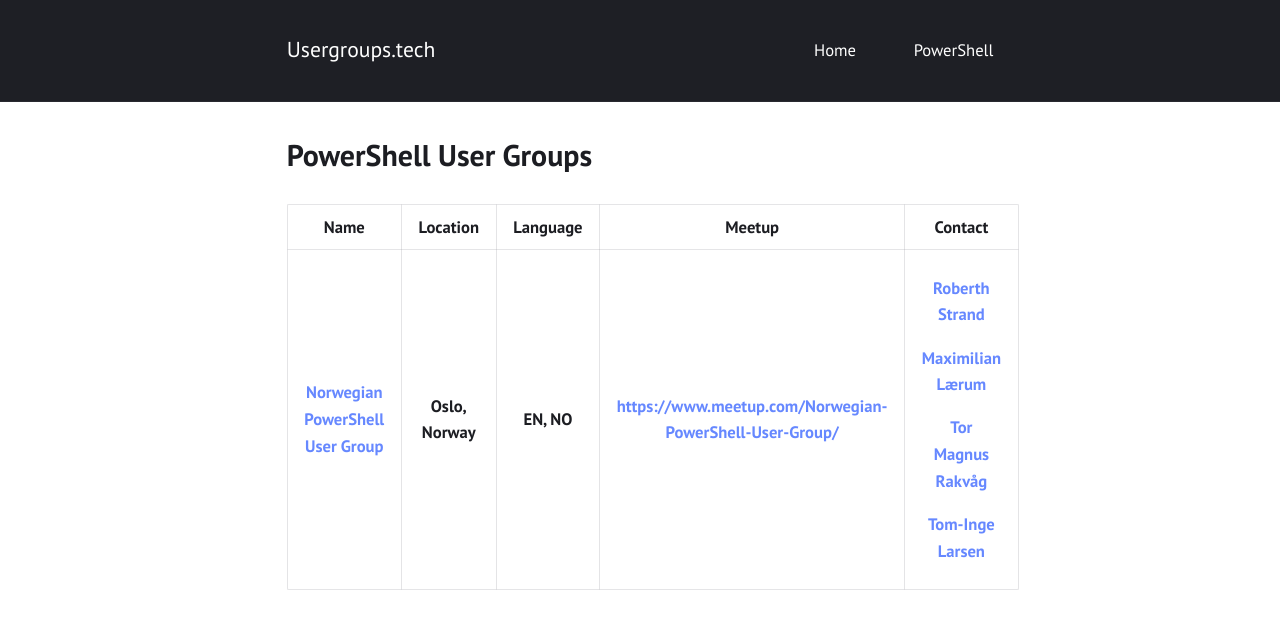
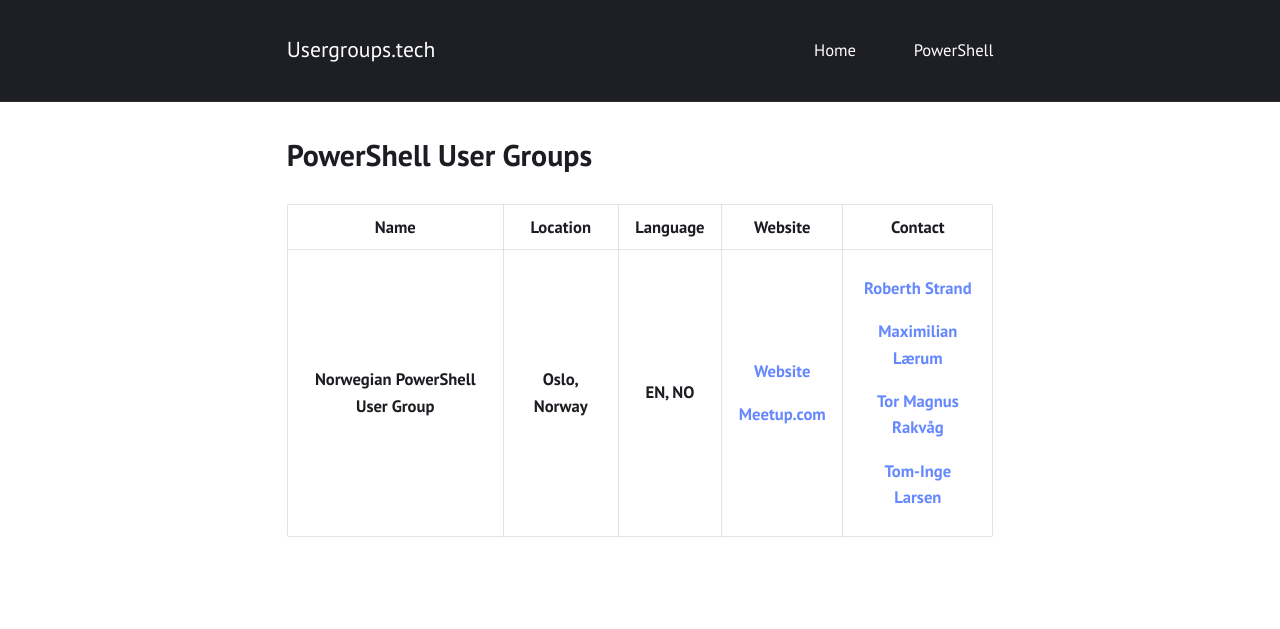
Before and after one commit to usergroupstech/website, a Jekyll site: the page built from powershell.html, in a window 1280 px wide. Shown: the top 629 px of the page. Built offline with Jekyll 4.4.1, drawn with Linux system fonts in a browser that asks for light colours.

Commit message:
Added social sites

```diff
--- a/powershell.html
+++ b/powershell.html
@@ -7,15 +7,27 @@ title: "PowerShell User Groups"
     <th>Name</th>
     <th>Location</th>
     <th>Language</th>
-    <th>Meetup</th>
+    <th>Website</th>
     <th>Contact</th>
   </tr>
 {% for usergroup in site.powershell %}
       <tr>
-        <th><a href="{{ usergroup.website }}" target="_blank">{{ usergroup.name }}</a></th>
+        <th>{{ usergroup.name }}</th>
         <th>{{ usergroup.location }}</th>
         <th>{{ usergroup.language }}</th>
-        <th><a href="{{ usergroup.meetup }}" target="_blank">{{ usergroup.meetup }}</a></th>
+        <th>
+          {% if usergroup.website %}
+            <p><a href="{{ usergroup.website }}" target="_blank">Website</a></p>
+          {% endif %}
+          {% if usergroup.meetup %}
+            <p><a href="{{ usergroup.meetup }}" target="_blank">Meetup.com</a></p>
+          {% endif %}
+          {% if usergroup.facebook %}
+            <p><a href="{{ usergroup.facebook }}" target="_blank">Facebook</a></p>
+          {% endif %}
+          {% if usergroup.twitter %}
+            <p><a href="{{ usergroup.twitter }}" target="_blank">Twitter</a></p>
+          {% endif %}
         <th>
           {% for contact in usergroup.contact %}
             <p><a href="{{ contact[1] }}" target="_blank">{{ contact[0] }}</a></p>
```
